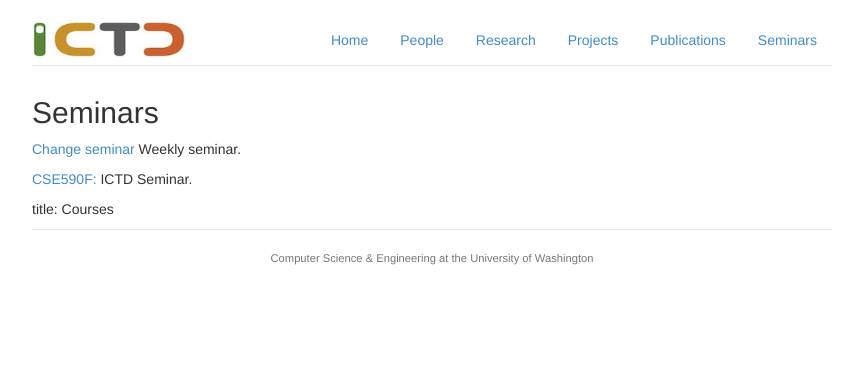
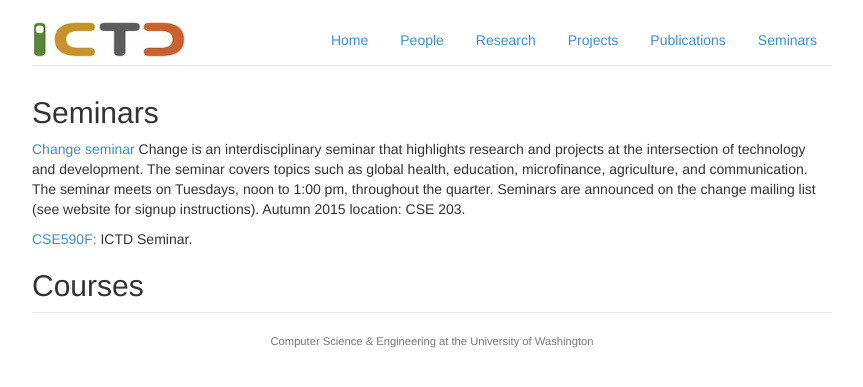
Before and after one commit to uw-ictd/uw-ictd.github.io, a Jekyll site: the page built from seminars.md, in a window 1280 px wide. Shown: the top 387 px of the page, without its empty margins (208-1071 px from the left). Built offline with Jekyll 4.4.1, drawn with Linux system fonts in a browser that asks for light colours; Markdown is read by kramdown in place of the engine named in the settings.

Commit message:
Added description of the change seminar

```diff
--- a/seminars.md
+++ b/seminars.md
@@ -2,10 +2,10 @@
 layout: default
 title: Seminars
 ---
-[Change seminar](http://change.washington.edu)
-Weekly seminar.
+[Change seminar](http://change.washington.edu) Change is an interdisciplinary seminar that highlights research and projects at the intersection of  technology and development.  The seminar covers topics such as global health, education, microfinance, agriculture, and communication.  The seminar meets on Tuesdays, noon to 1:00 pm, throughout the quarter.  Seminars are announced on the change mailing list \(see website for signup instructions\).  Autumn 2015 location:  CSE 203.
+
 
 [CSE590F:](http://www.cs.washington.edu/education/courses/590f/CurrentQtr/)
 ICTD Seminar.
 
-title: Courses
+## Courses
```
